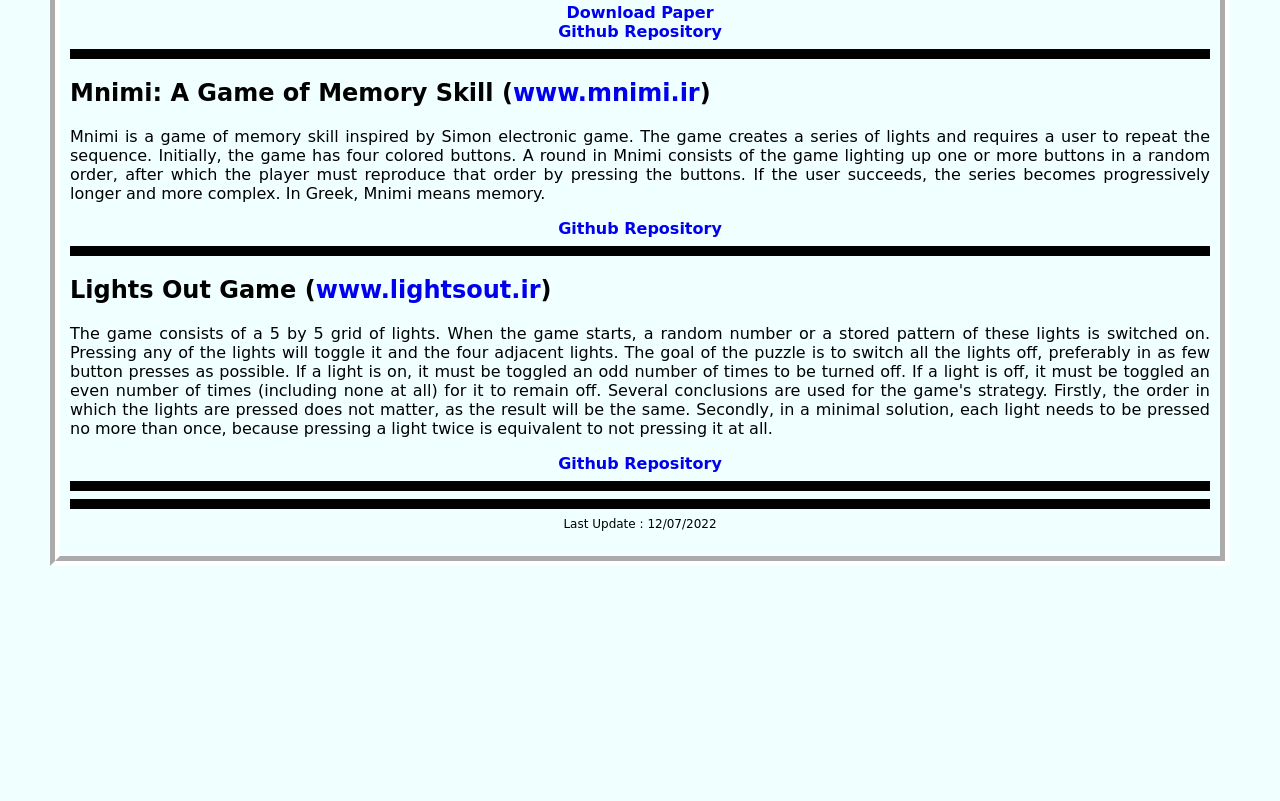
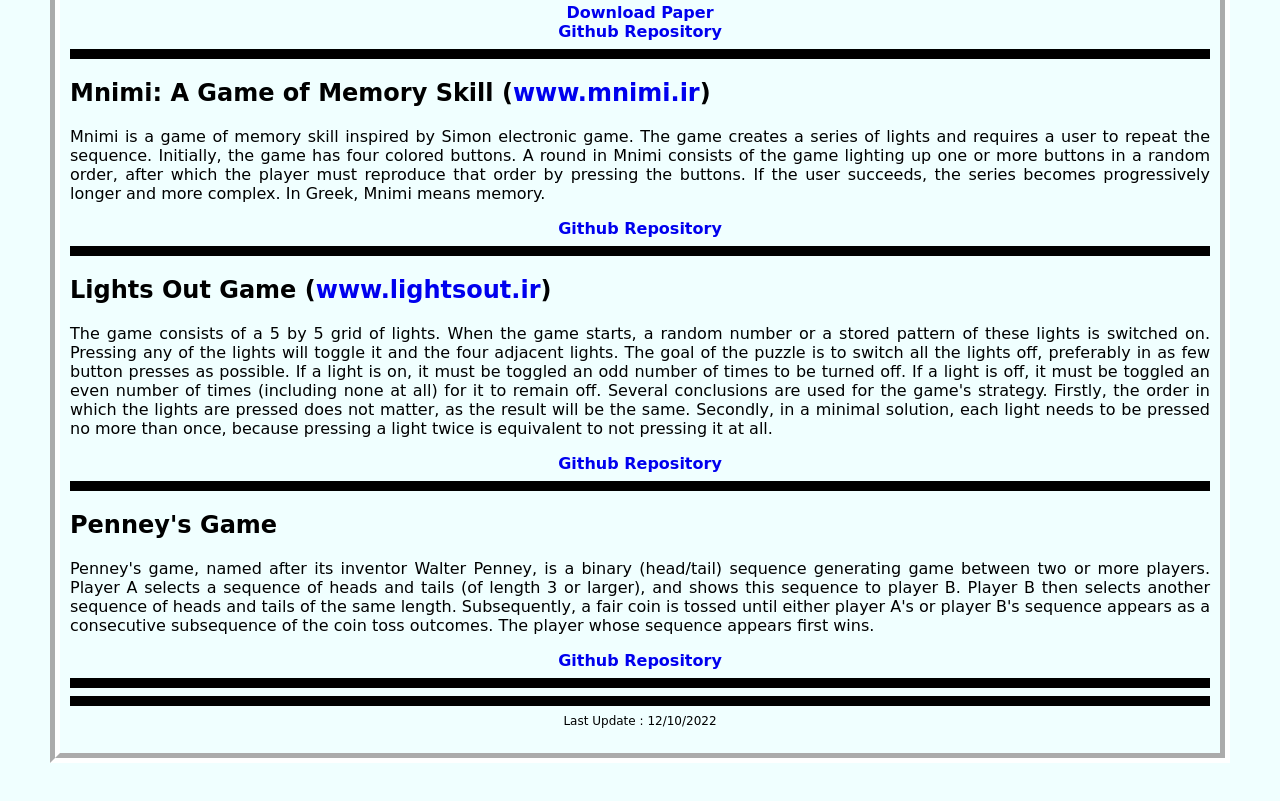
Before and after one commit to sepandhaghighi/sepandhaghighi.github.io, a plain HTML site: page openproject.html in a window 1280 px wide. Shown: the part 2016-2817 px from the top of the page. Before the commit the page ends 2632 px from the top, so only its background shows below. Drawn offline with Linux system fonts and the light colour scheme.

Commit message:
penney added to openprojects page

```diff
--- a/openproject.html
+++ b/openproject.html
@@ -108,7 +108,13 @@
             <a href="https://github.com/sepandhaghighi/lightsout">Github Repository</a>
             <hr>
         </div>
+        <h2>Penney's Game</h2>
+        <p class="justify">Penney's game, named after its inventor Walter Penney, is a binary (head/tail) sequence generating game between two or more players. Player A selects a sequence of heads and tails (of length 3 or larger), and shows this sequence to player B. Player B then selects another sequence of heads and tails of the same length. Subsequently, a fair coin is tossed until either player A's or player B's sequence appears as a consecutive subsequence of the coin toss outcomes. The player whose sequence appears first wins.</p>
+        <div class="project_links">
+            <a href="https://github.com/sepandhaghighi/penney">Github Repository</a>
+            <hr>
+        </div>
         <hr>
     </body>
-    <footer class = "footer-size"> Last Update : 12/07/2022 </footer>
+    <footer class = "footer-size"> Last Update : 12/10/2022 </footer>
 </html>
```
